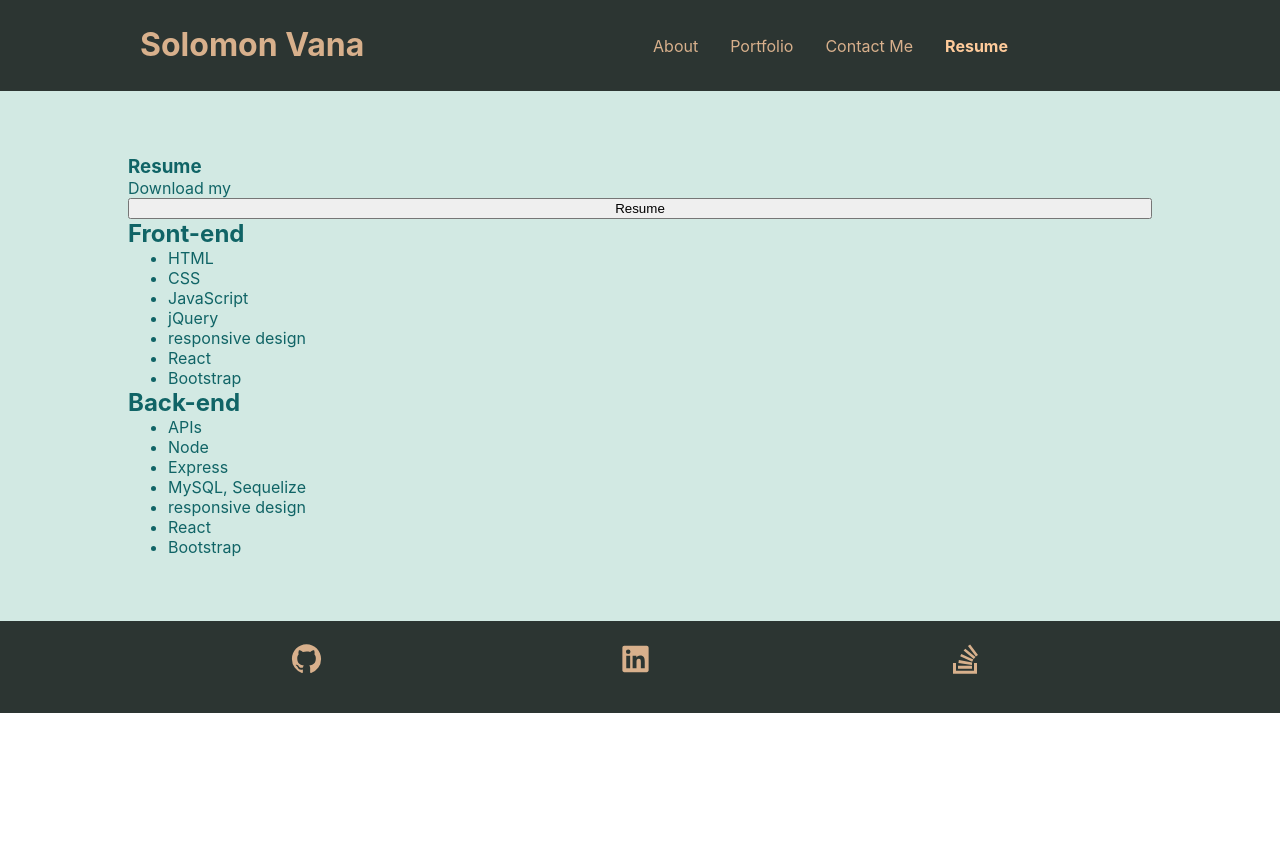
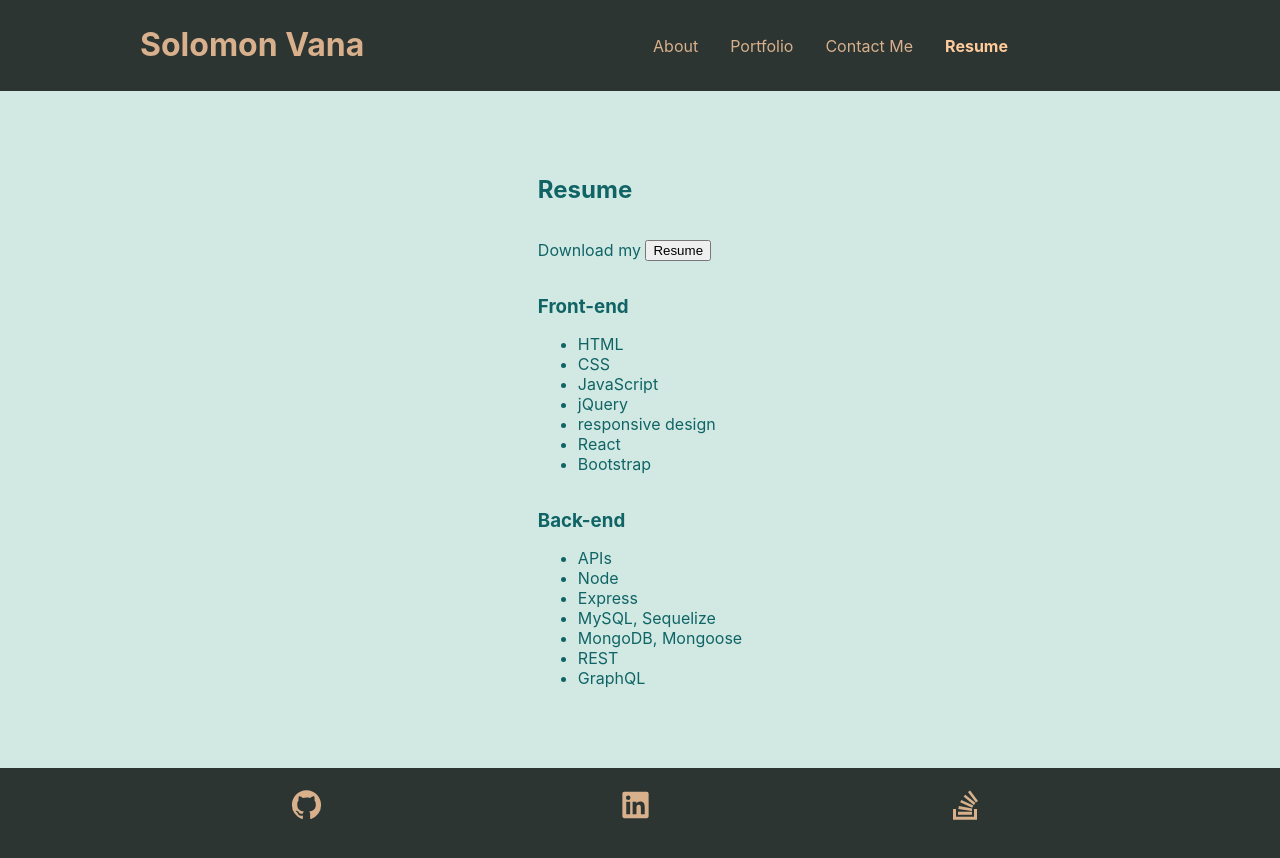
Before and after one commit to Solomon-Coding/reactPortfolio, a React (Create React App) app in the folder react-portfolio/: page /resume in a window 1280 px wide. Before the commit the page ends 800 px from the top, so only its background shows below. Built offline with nearby package versions, Linux system fonts and the light colour scheme.

Commit message:
Completed the resume section.

```diff
--- a/react-portfolio/src/App.css
+++ b/react-portfolio/src/App.css
@@ -65,3 +65,7 @@ main{
 main > *{
   margin: 0px;
 }
+
+h3 {
+  margin-bottom: 0px;
+}
--- a/react-portfolio/src/components/pages/Resume/index.js
+++ b/react-portfolio/src/components/pages/Resume/index.js
@@ -1,4 +1,5 @@
 import React from 'react';
+import {Box, Div} from "./resume";
 
 // Function will execute on click of button
 const onButtonClick = () => {
@@ -19,13 +20,17 @@ const onButtonClick = () => {
 const Resume = () => {
 return (
 	<main>
-		<h3>Resume</h3>
-		Download my&nbsp;
-		<button onClick={onButtonClick}>
+		<Box>
+			<h2>Resume</h2>
+			<Div>
+				<p>Download my&nbsp;</p>
+				<button onClick={onButtonClick} style={{cursor: 'pointer'}}>
 					Resume
 				</button>
+			</Div>
 
-		<h2>Front-end</h2>
+
+			<h3>Front-end</h3>
 			<ul>
 				<li>HTML</li>
 				<li>CSS</li>
@@ -36,16 +41,17 @@ return (
 				<li>Bootstrap</li>
 			</ul>
 
-		<h2>Back-end</h2>
+			<h3>Back-end</h3>
 			<ul>
 				<li>APIs</li>
 				<li>Node</li>
 				<li>Express</li>
 				<li>MySQL, Sequelize</li>
-			<li>responsive design</li>
-			<li>React</li>
-			<li>Bootstrap</li>
+				<li>MongoDB, Mongoose</li>
+				<li>REST</li>
+				<li>GraphQL</li>
 			</ul>
+		</Box>
 	</main>
 
 );
--- a/react-portfolio/src/components/pages/Resume/resume.js
+++ b/react-portfolio/src/components/pages/Resume/resume.js
@@ -1,10 +1,18 @@
 import styled from "styled-components";
 
-export const Img = styled.img`
+export const Div = styled.div`
 display: flex;
+align-items: center;
+flex-direction: row;
+flex-wrap: nowrap;
+`;
+
+export const Box = styled.div`
+display: flex;
+-webkit-box-align: center;
 align-items: flex-start;
-border-radius: 50%;
-padding-bot
-width: 125px;
-height: 125px;
+flex-flow: row nowrap;
+flex-direction: column;
+align-content: center;
+flex-wrap: wrap;
 `;
```
Lines whose indentation alone changed are shown as unchanged.
